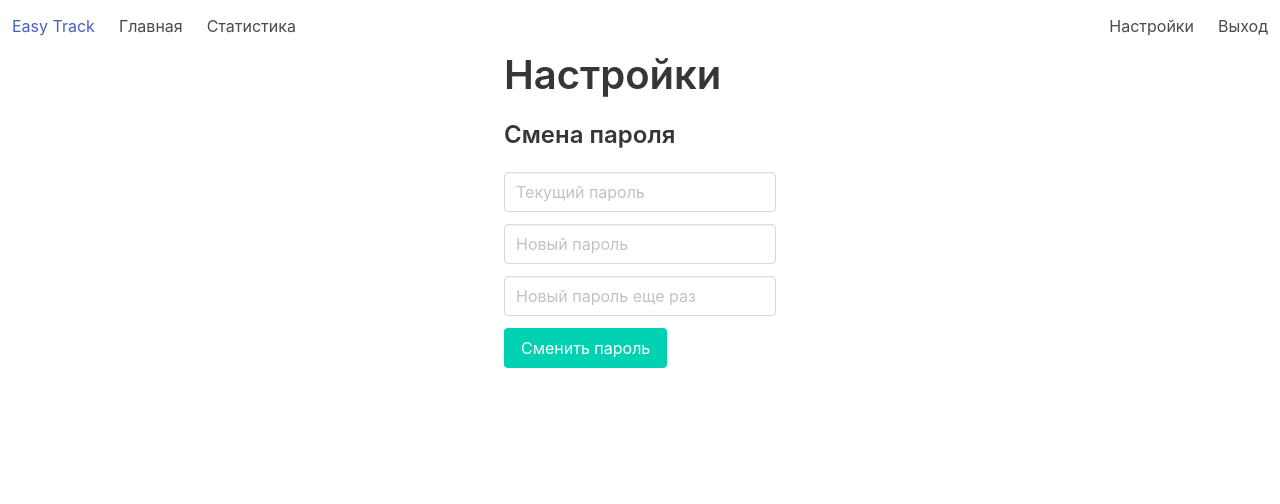
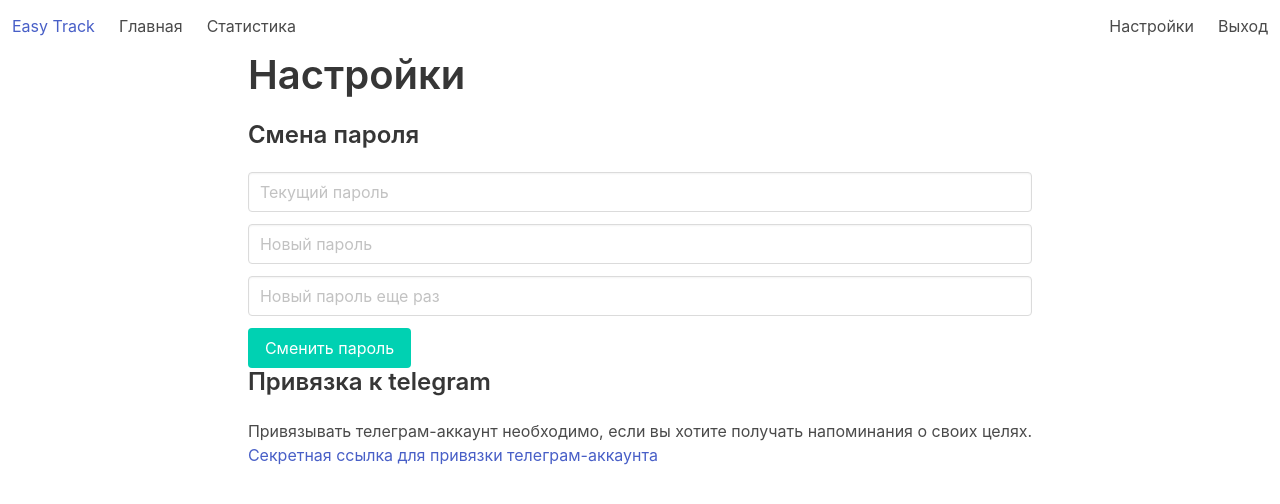
Before and after one commit to mrEvgenX/easytrack, a React (Create React App) app in the folder react/: page /settings in a window 1280 px wide. Shown: the top 504 px of the page. Built offline with nearby package versions, Linux system fonts and the light colour scheme; no server answers; sample sign-in values are in the browser's storage.

Commit message:
Telegram connection in UI

```diff
--- /dev/null
+++ b/react/src/components/settings/PasswordChangingForm.js
@@ -0,0 +1,47 @@
+import React, {useState} from 'react'
+
+
+const PasswordChangingForm = ({onSubmit, passwordChangingInProgress, passwordChangingErrorOccurred}) => {
+    const [oldPassword, setOldPassword] = useState('')
+    const [newPassword, setNewPassword] = useState('')
+    const [newPasswordRepeat, setNewPasswordRepeat] = useState('')
+
+    const onFormSubmit = (e) => {
+        e.preventDefault()
+        onSubmit(oldPassword, newPassword, newPasswordRepeat)
+    }
+
+    return (
+        <div>
+            <h4 className="title is-4">Смена пароля</h4>
+            <form onSubmit={onFormSubmit}>
+                <div className="field">
+                    <p className="control">
+                        <input className="input" type="password" placeholder="Текущий пароль" value={oldPassword} onChange={(e) => setOldPassword(e.target.value)} />
+                    </p>
+                </div>
+                <div className="field">
+                    <p className="control">
+                        <input className="input" type="password" placeholder="Новый пароль" value={newPassword} onChange={(e) => setNewPassword(e.target.value)} />
+                    </p>
+                </div>
+                <div className="field">
+                    <p className="control">
+                        <input className="input" type="password" placeholder="Новый пароль еще раз" value={newPasswordRepeat} onChange={(e) => setNewPasswordRepeat(e.target.value)} />
+                    </p>
+                </div>
+                <div className="field">
+                    <p className="control">
+                        <input className="button is-primary" type="submit" value="Сменить пароль" />
+                    </p>
+                </div>
+                {passwordChangingInProgress? <p className="content">Пожалуйста, подождите</p> : null }
+                {/* TODO сделать информативные подсказки о том, что именно не так */}
+                {passwordChangingErrorOccurred? <p className="content">Случилась непредвиденная ошибка</p> : null }
+            </form>
+        </div>
+    )
+}
+
+
+export default PasswordChangingForm
--- /dev/null
+++ b/react/src/components/settings/TelegramConnection.js
@@ -0,0 +1,51 @@
+import React, {useState} from 'react'
+import TelegramDetachConfirmationModal from './TelegramDetachConfirmationModal'
+
+
+const TelegramConnection = ({loading, connected, telegramUsername, telegramConnectionLink, sendTestTelegramMessage}) => {
+    const [telegramDetachConfirmationModalVisible, setTelegramDetachConfirmationModalVisible] = useState()
+    const [sendingTestMessage, setSengingTestMessage] = useState(false)
+
+    const toggleTelegramDetachConfirmationModal = () => {
+        setTelegramDetachConfirmationModalVisible(!telegramDetachConfirmationModalVisible);
+    }
+    const handleTestMessageSending = () => {
+        setSengingTestMessage(true)
+        sendTestTelegramMessage()
+            .catch(error => {
+                console.log(error)
+            })
+            .finally(() => {
+                setSengingTestMessage(false)
+            })
+    }
+
+    return (
+        <div>
+            <h4 className="title is-4">Привязка к telegram</h4>
+            {loading?
+                <p>Загрузка...</p>
+            :
+                connected ?
+                <>
+                    <p>
+                        Профиль привязан к телеграм-аккаунту @{telegramUsername}. На него можно настроить напоминания о своих целях.
+                    </p>
+                    <button className="button is-danger" onClick={toggleTelegramDetachConfirmationModal}>Отменить привязку</button>
+                    <TelegramDetachConfirmationModal isVisible={telegramDetachConfirmationModalVisible} toggleVisibility={toggleTelegramDetachConfirmationModal}/>
+                    <button className="button is-info" onClick={handleTestMessageSending} disabled={sendingTestMessage}>{sendingTestMessage? "Отправляется...": "Послать тестовое сообщение"}</button>
+                </>
+                :
+                <>
+                    <p>
+                        Привязывать телеграм-аккаунт необходимо, если вы хотите получать напоминания о своих целях.
+                    </p>
+                    <a href={telegramConnectionLink} target="_blank" rel="noopener noreferrer">Секретная ссылка для привязки телеграм-аккаунта</a>
+                </>
+            }
+        </div>
+    )
+}
+
+
+export default TelegramConnection
--- /dev/null
+++ b/react/src/components/settings/TelegramDetachConfirmationModal.js
@@ -0,0 +1,19 @@
+import React from 'react'
+
+
+const TelegramDetachConfirmationModal = ({isVisible, toggleVisibility}) => (
+    <div className={"modal " + (isVisible? "is-active" : "")}>
+        <div className="modal-background" onClick={toggleVisibility}></div>
+        <div className="modal-content">
+            <div className="box">
+                <p>Вы уверены?</p>
+                <button className="button is-danger">Да</button>
+                <button className="button is-info" onClick={toggleVisibility}>Нет</button>
+            </div>
+        </div>
+        <button className="modal-close is-large" onClick={toggleVisibility} aria-label="close"></button>
+    </div>
+)
+
+
+export default TelegramDetachConfirmationModal
--- a/react/src/containers/Settings.js
+++ b/react/src/containers/Settings.js
@@ -1,7 +1,57 @@
-import React, {useState} from 'react'
+import React, {useState, useEffect} from 'react'
 import { Redirect } from 'react-router-dom'
 import {useSelector, useDispatch} from 'react-redux'
 import {changePassword} from '../redux/password'
+import TelegramConnection from '../components/settings/TelegramConnection'
+import PasswordChangingForm from '../components/settings/PasswordChangingForm'
+
+
+const obtainTelegramConnectionData = async (access) => {
+    const baseAPIUrl = '/api/v1/';
+    const telegramConnectionStatusResponse = await fetch(
+        baseAPIUrl + 'telegram/connection/status', {
+        headers: {
+            'Content-Type': 'application/json;charset=utf-8',
+            'Authorization': `Bearer ${access}`
+        }
+    })
+    let {
+        connected: connectedStatus,
+        telegram_username: username,
+        telegram_connection_link: connectionLink
+    } = await telegramConnectionStatusResponse.json()
+    if (!connectedStatus && connectionLink == null) {
+        console.log('Need to request telegram connection link')
+        const telegramGenerateLinkResponse = await fetch(
+            baseAPIUrl + 'telegram/connection/generate_link', {
+            method: 'POST',
+            headers: {
+                'Content-Type': 'application/json;charset=utf-8',
+                'Authorization': `Bearer ${access}`
+            }
+        })
+        let telegramGenerateLinkData = await telegramGenerateLinkResponse.json()
+        connectionLink = telegramGenerateLinkData.result
+    }
+    return {
+        connectedStatus,
+        username,
+        connectionLink,
+    }
+}
+
+
+const sendTestTelegramMessage = (access) => {
+    const baseAPIUrl = '/api/v1/';
+    return fetch(
+        baseAPIUrl + 'telegram/test_message/send', {
+        method: 'POST',
+        headers: {
+            'Content-Type': 'application/json;charset=utf-8',
+            'Authorization': `Bearer ${access}`
+        }
+    })
+}
 
 
 const Settings = () => {
@@ -10,57 +60,50 @@ const Settings = () => {
     const passwordChangingInProgress = useSelector(state => state.password.changePassword.inProgress)
     const passwordChangingErrorOccurred = useSelector(state => state.password.changePassword.error != null)
     const dispatch = useDispatch()
-    const [oldPassword, setOldPassword] = useState('')
-    const [newPassword, setNewPassword] = useState('')
-    const [newPasswordRepeat, setNewPasswordRepeat] = useState('')
+    const [obtainingTelegramConnectionData, setObtainingTelegramConnectionData] = useState(false)
+    const [telegramConnected, setTelegramConnectedStatus] = useState()
+    const [telegramUsername, setTelegramUsername] = useState()
+    const [telegramConnectionLink, setTelegramConnectionLink] = useState()
+
+    useEffect(() => {
+        if (isAuthenticated) {
+            setObtainingTelegramConnectionData(true)
+            obtainTelegramConnectionData(access)
+                .then(({connectedStatus, username, connectionLink}) => {
+                    setTelegramConnectedStatus(connectedStatus)
+                    setTelegramUsername(username)
+                    setTelegramConnectionLink(connectionLink)
+                })
+                .catch(error => {
+                    console.log(error)
+                })
+                .finally(() => {
+                    setObtainingTelegramConnectionData(false)
+                })
+        }
+    }, [isAuthenticated, access])
 
     if (!isAuthenticated) {
         return <Redirect to="/welcome" />;
     }
 
-    const onSubmit = (e) => {
-        e.preventDefault()
+    const doPasswordChanging = (oldPassword, newPassword, newPasswordRepeat) => {
         dispatch(changePassword(access, oldPassword, newPassword, newPasswordRepeat))
-            .then(() => {
-                // TODO Почему-то не работает
-                if (!passwordChangingErrorOccurred) {
-                    setOldPassword('')
-                    setNewPassword('')
-                    setNewPasswordRepeat('')
-                }
-
-            })
     }
 
     return (<>
         <div className="container">
             <h2 className="title is-2">Настройки</h2>
-            <h4 className="title is-4">Смена пароля</h4>
-            <form onSubmit={onSubmit}>
-                <div className="field">
-                    <p className="control">
-                        <input className="input" type="password" placeholder="Текущий пароль" value={oldPassword} onChange={(e) => setOldPassword(e.target.value)} />
-                    </p>
-                </div>
-                <div className="field">
-                    <p className="control">
-                        <input className="input" type="password" placeholder="Новый пароль" value={newPassword} onChange={(e) => setNewPassword(e.target.value)} />
-                    </p>
-                </div>
-                <div className="field">
-                    <p className="control">
-                        <input className="input" type="password" placeholder="Новый пароль еще раз" value={newPasswordRepeat} onChange={(e) => setNewPasswordRepeat(e.target.value)} />
-                    </p>
-                </div>
-                <div className="field">
-                    <p className="control">
-                        <input className="button is-primary" type="submit" value="Сменить пароль" />
-                    </p>
-                </div>
-                {passwordChangingInProgress? <p className="content">Пожалуйста, подождите</p> : null }
-                {/* TODO сделать информативные подсказки о том, что именно не так */}
-                {passwordChangingErrorOccurred? <p className="content">Случилась непредвиденная ошибка</p> : null }
-            </form>
+            <PasswordChangingForm
+                onSubmit={doPasswordChanging}
+                passwordChangingInProgress={passwordChangingInProgress}
+                passwordChangingErrorOccurred={passwordChangingErrorOccurred} />
+            <TelegramConnection
+                loading={obtainingTelegramConnectionData}
+                connected={telegramConnected}
+                telegramUsername={telegramUsername}
+                telegramConnectionLink={telegramConnectionLink}
+                sendTestTelegramMessage={() => sendTestTelegramMessage(access)} />
         </div>
     </>)
 }
```
